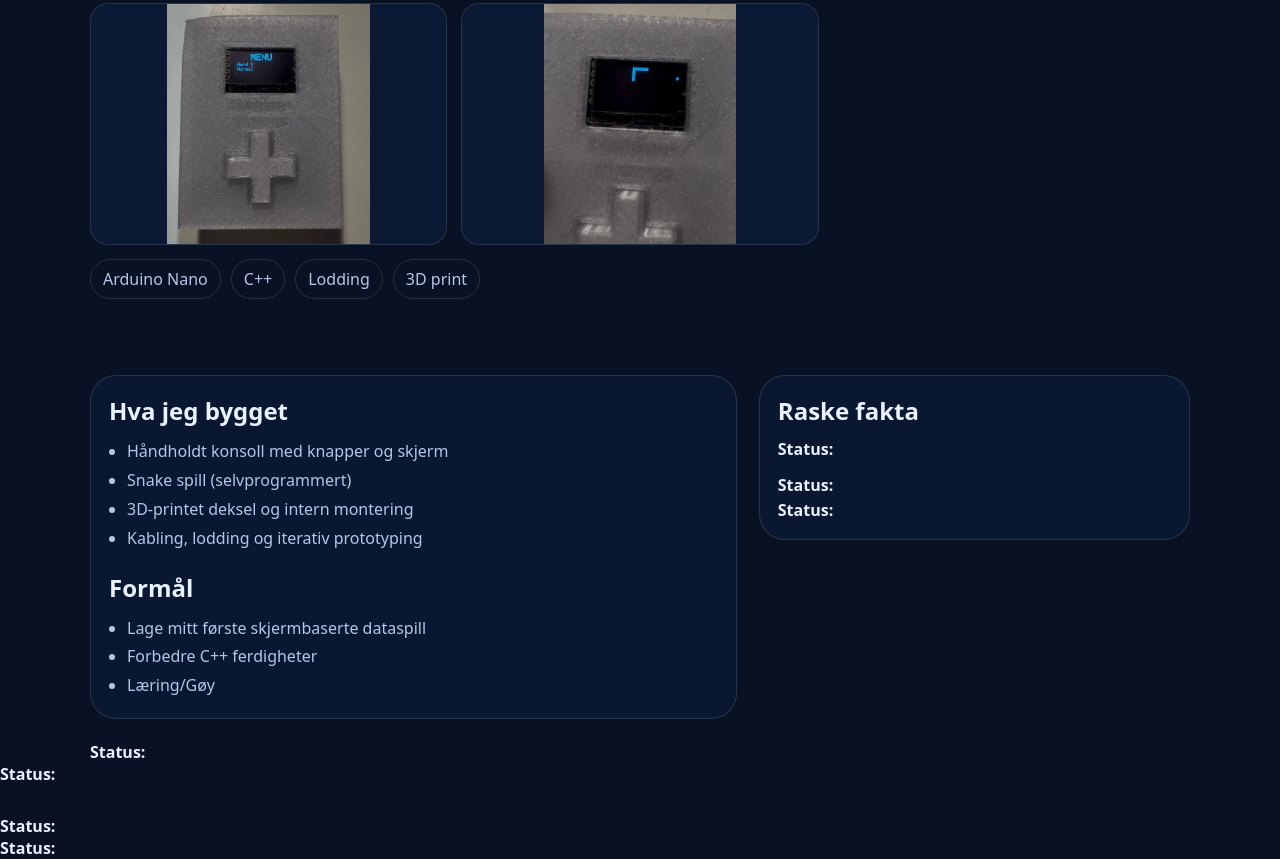
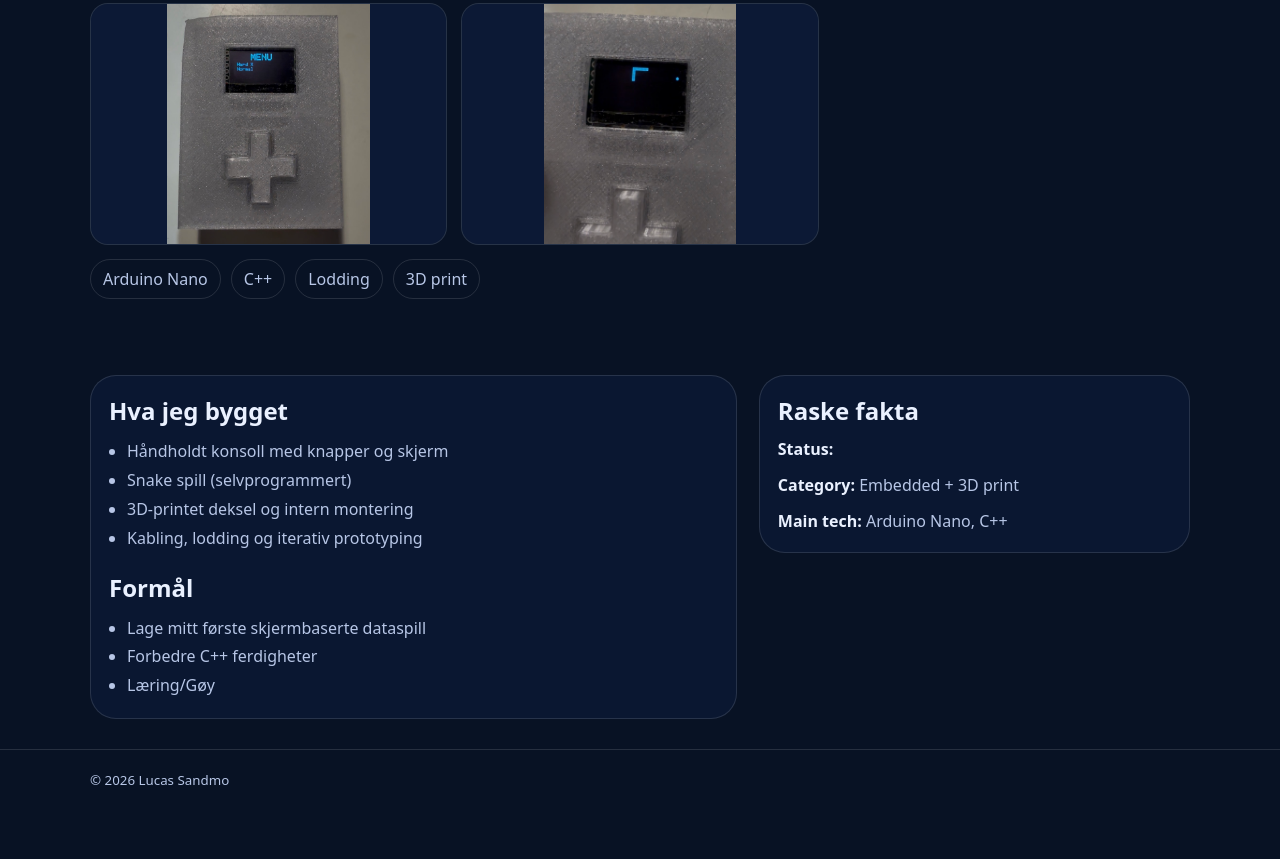
Before and after one commit to Lusapro/website, a plain HTML site: page projects/gameboy.html in a window 1280 px wide. Shown: the part 1124-1983 px from the top of the page. After the commit the page ends 1942 px from the top, so only its background shows below. Drawn offline with Linux system fonts and the light colour scheme.

Commit message:
Update gameboy.html

```diff
--- a/projects/gameboy.html
+++ b/projects/gameboy.html
@@ -146,7 +146,7 @@
             data-en="Quick facts">
           </h2>
           <div style="display:grid;gap:10px;color:var(--muted);line-height:1.6">
-            <div><strong style="color:var(--text)" data-no="Status:" data-en="Status:"><strong data-no="Prototype" data-en="Prototype"></div>
+            <div><strong style="color:var(--text)" data-no="Status:" data-en="Status:"></strong data-no="Prototype" data-en="Prototype"></div>
             <div><strong style="color:var(--text)">Category:</strong> Embedded + 3D print</div>
             <div><strong style="color:var(--text)">Main tech:</strong> Arduino Nano, C++</div>
           </div>
```
